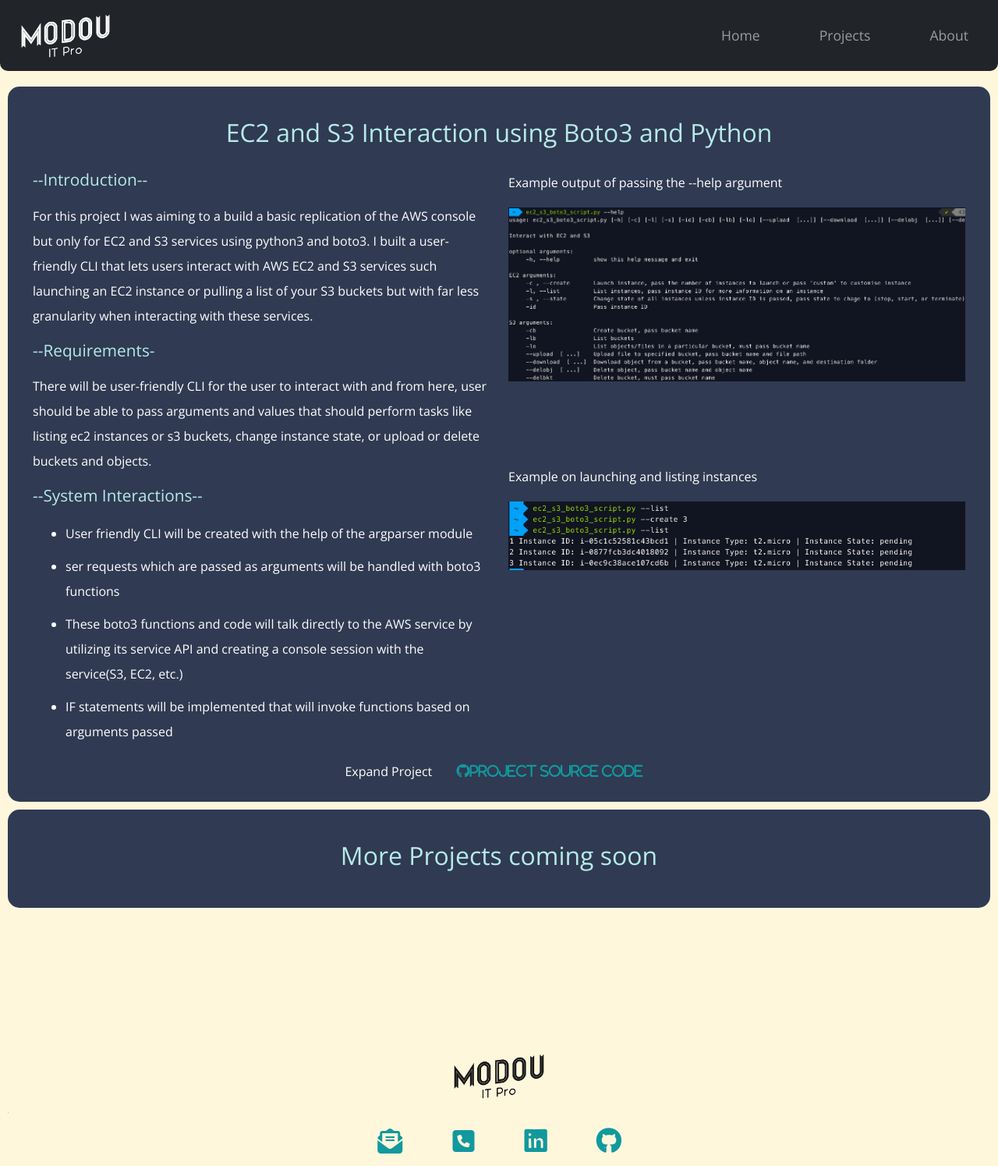
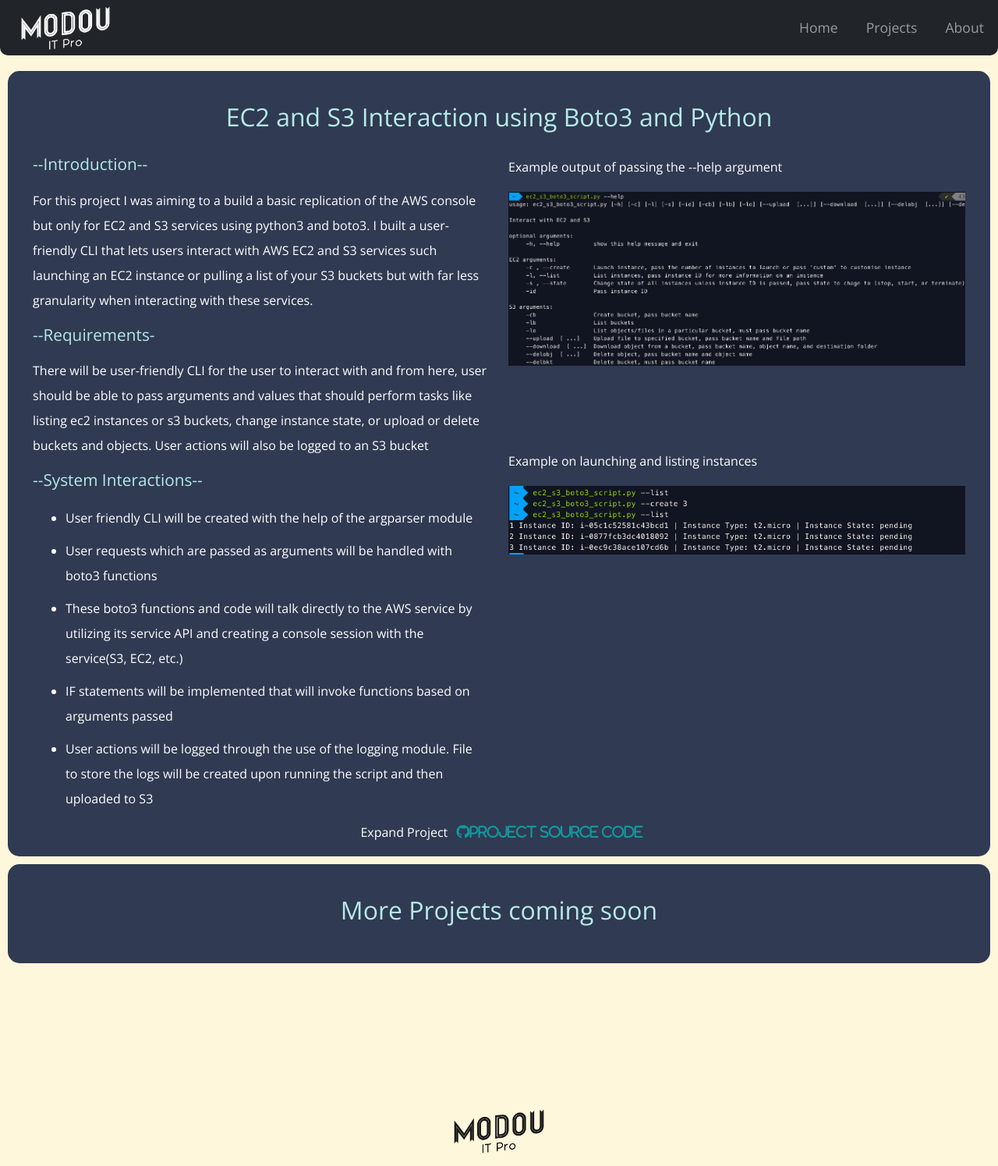
Before and after one commit to modoumbaye25/MyPessonalFlaskWebsite, a Flask app: page /projects in a window 1280 px wide. Shown: the top 1495 px of the page at 78% size. Run offline with Flask 2, Linux system fonts and the light colour scheme; some libraries are stand-ins or nearby versions; some web fonts are replaced.

Commit message:
styling changes, fix typos

```diff
--- a/app.py
+++ b/app.py
@@ -5,21 +5,22 @@
 
 app = Flask(__name__)
 
+year = datetime.datetime.now().year
+
 
 @app.route('/')
 def home():
-    year = datetime.datetime.now().year
     return render_template("index.html", current_year=year)
 
 
 @app.route("/projects")
 def projects():
-    return render_template('projects.html')
+    return render_template('projects.html', current_year=year)
 
 
 @app.route("/About")
 def about():
-    return render_template('about.html')
+    return render_template('about.html', current_year=year)
 
 
 if __name__ == '__main__':
--- a/static/CSS/styles.css
+++ b/static/CSS/styles.css
@@ -43,7 +43,6 @@
 
 a{
     color: #11999E;
-    margin: 10px 20px;
     text-decoration: none;
     font-size: 1.1rem;
 }
@@ -56,7 +55,7 @@
 }
 
 .navbar {
-    max-width: 1500px;
+    max-width: 1425px;
     margin: 0 auto;
     border-radius: 0 0 10px 10px;
     padding: 0;
@@ -363,6 +362,8 @@
 
 .projects {
     padding: 10px;
+    max-width: 1440px;
+    margin: 0 auto 0 auto;
 }
 
 .project {
--- a/templates/header.html
+++ b/templates/header.html
@@ -5,10 +5,11 @@
     <meta http-equiv="X-UA-Compatible" content="IE=edge">
     <meta name="viewport" content="width=device-width, initial-scale=1.0">
 
-    <!-- google fonts -->
+    <!-- google fonts & icons -->
     <link rel="preconnect" href="https://fonts.googleapis.com">
     <link rel="preconnect" href="https://fonts.gstatic.com" crossorigin>
     <link href="https://fonts.googleapis.com/css2?family=Charm&family=Merienda:wght@700&family=Merriweather:wght@300&family=Montserrat:wght@100&family=Open+Sans:wght@300;600;700&display=swap" rel="stylesheet">
+    <link href="https://fonts.googleapis.com/icon?family=Material+Icons" rel="stylesheet">
 
     <!-- bootstrap stylesheet -->
     <link href="https://cdn.jsdelivr.net/npm/bootstrap@5.1.0/dist/css/bootstrap.min.css" rel="stylesheet" integrity="sha384-KyZXEAg3QhqLMpG8r+8fhAXLRk2vvoC2f3B09zVXn8CA5QIVfZOJ3BCsw2P0p/We" crossorigin="anonymous">
--- a/templates/index.html
+++ b/templates/index.html
@@ -7,7 +7,7 @@
                 <h1>Modou Mbaye</h1>
                 <img class="profile-img" src="/static/images/Modou2.jpg", alt="Profile picture">
                 <h2 class="professional">IT Professional</h2>
-                <h3>Software Development | Cloud Computing | Network Engineering</h3>
+                <h3> <span class="material-icons">developer_mode</span>Software | <span class="material-icons">cloud_upload</span>Cloud | <span class="material-icons">router</span>Network</h3>
             </div>
 
             <div class="about">
@@ -252,13 +252,13 @@
                     </div>
                     <hr>
                     <div>
-                        <h3>NPower</h3>
+                        <a href="https://www.npower.org/"><h3>NPower</h3></a>
                         <p class="company">Certificate of Completion - Cloud Computing, AWS</p>
                         <p class="date-area">Sep 2019 - Dec 2019</p>
                     </div>
                     <hr>
                     <div>
-                        <h3>NPower</h3>
+                        <a href="https://www.npower.org/"><h3>NPower</h3></a>
                         <p class="company">Certificate of Completion - IT Fundamentals</p>
                         <p class="date-area">Jan 2019 - Jun 2019</p>
                     </div>
--- a/templates/projects.html
+++ b/templates/projects.html
@@ -15,14 +15,16 @@
                     </p>
                     <h3>--Requirements-</h3>
                     <p>
-                        There will be user-friendly CLI for the user to interact with and from here, user should be able to pass arguments and values that should perform tasks like listing ec2 instances or s3 buckets, change instance state, or upload or delete buckets and objects.
+                        There will be user-friendly CLI for the user to interact with and from here, user should be able to pass arguments and values that should perform tasks
+                        like listing ec2 instances or s3 buckets, change instance state, or upload or delete buckets and objects. User actions will also be logged to an S3 bucket
                     </p>
                     <h3>--System Interactions--</h3>
                     <ul>
                         <li>User friendly CLI will be created with the help of the argparser module </li>
-                        <li>ser requests which are passed as arguments will be handled with boto3 functions</li>
+                        <li>User requests which are passed as arguments will be handled with boto3 functions</li>
                         <li>These boto3 functions and code will talk directly to the AWS service by utilizing its service API and creating a console session with the service(S3, EC2, etc.)</li>
                         <li>IF statements will be implemented that will invoke functions based on arguments passed</li>
+                        <li>User actions will be logged through the use of the logging module. File to store the logs will be created upon running the script and then uploaded to S3</li>
                     </ul>
                     <span class="project-expand">
                         <h3>--Implementation Details--</h3>
@@ -68,7 +70,7 @@
                                     <li>In addition to passing the --list argument, user can also pass the -id argument with the id of the instance to see more information about specific instance</li>
                                 </ul>
                             </li>
-                            <li>When changing instance state, user will the option to apply state change to all of their existing instances or to a specific instance
+                            <li>When changing instance state, user will have the option to apply state change to all of their existing instances or to a specific instance
                                 <ul>
                                     <li>To change the state of all existing instances, simply pass the --state argument with the state option (stop, start, or terminate)</li>
                                     <li>To change the state of a specific instance, along with passing the --state argument with the state option, the -id argument with the id of the instance must also be passed</li>
```
Also changed, not shown: templates/about.html (+6 -4 lines).
